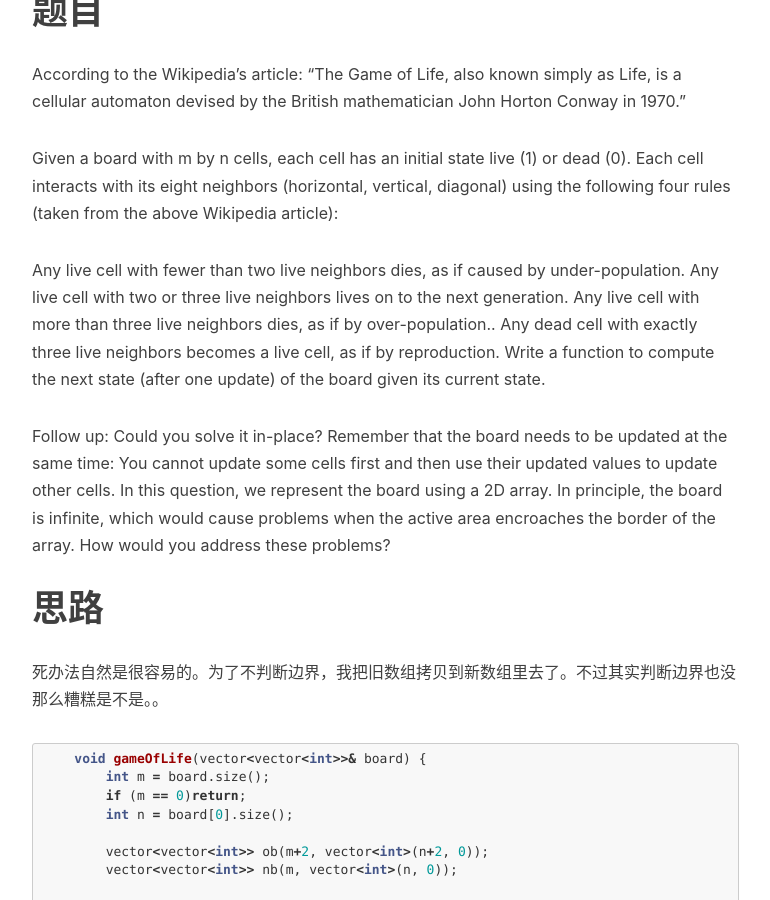
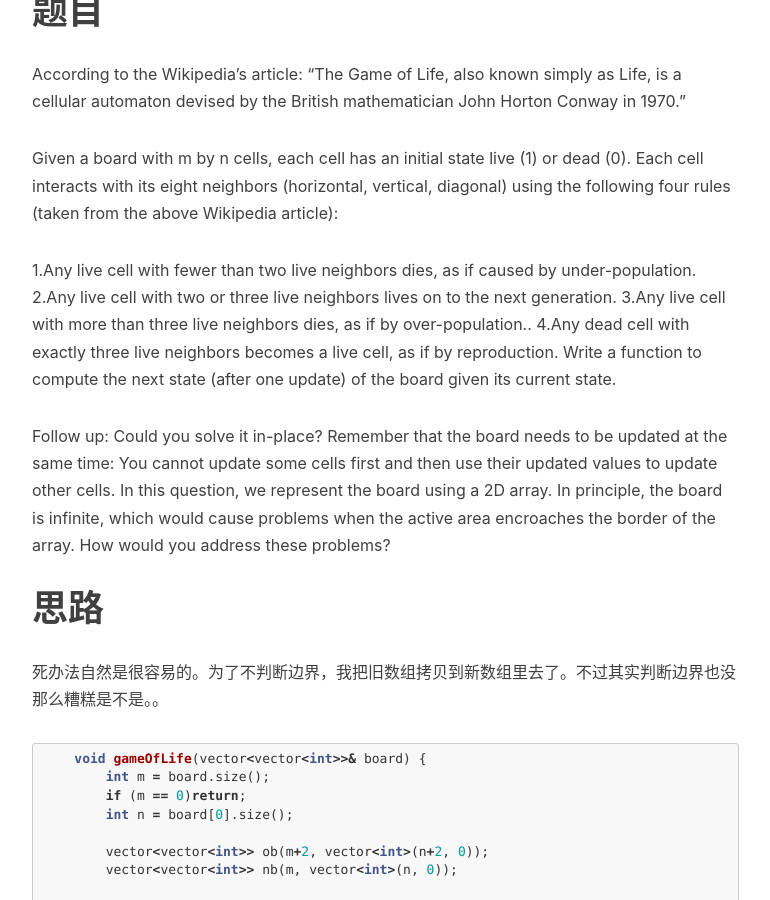
Before and after one commit to allanruin/technotes, a Jekyll site: the page built from _posts/2016-06-13-leetcode-289-Game of Life.markdown, in a window 1280 px wide and 900 px high, scrolled down 515 px. Shown: the whole window, without its empty margins (233-1003 px from the left). Built offline with Jekyll 4.4.1, drawn with Linux system fonts in a browser that asks for light colours; nearby versions of some CDN libraries; comment, search, counter and statistics services are not loaded.

Commit message:
leetcode 289 game of life

````diff
--- a/_posts/2016-06-13-leetcode-289-Game of Life.markdown
+++ b/_posts/2016-06-13-leetcode-289-Game of Life.markdown
@@ -18,10 +18,10 @@ According to the Wikipedia's article: "The Game of Life, also known simply as Li
 
 Given a board with m by n cells, each cell has an initial state live (1) or dead (0). Each cell interacts with its eight neighbors (horizontal, vertical, diagonal) using the following four rules (taken from the above Wikipedia article):
 
-Any live cell with fewer than two live neighbors dies, as if caused by under-population.
-Any live cell with two or three live neighbors lives on to the next generation.
-Any live cell with more than three live neighbors dies, as if by over-population..
-Any dead cell with exactly three live neighbors becomes a live cell, as if by reproduction.
+1.Any live cell with fewer than two live neighbors dies, as if caused by under-population.
+2.Any live cell with two or three live neighbors lives on to the next generation.
+3.Any live cell with more than three live neighbors dies, as if by over-population..
+4.Any dead cell with exactly three live neighbors becomes a live cell, as if by reproduction.
 Write a function to compute the next state (after one update) of the board given its current state.
 
 Follow up:
@@ -86,6 +86,7 @@ In this question, we represent the board using a 2D array. In principle, the boa
 
 
 在讨论区里看到了这个脑洞大开的做法：因为给定的数组元素时32位的整数，而储存是否存活只需要一个bit，所以我们可以把新的状态储存在第二位里。
+
 ``` cpp
 // https://leetcode.com/discuss/103688/0ms-c-solution-easy-to-understand
 void gameOfLife(vector<vector<int>>& board) {
````
